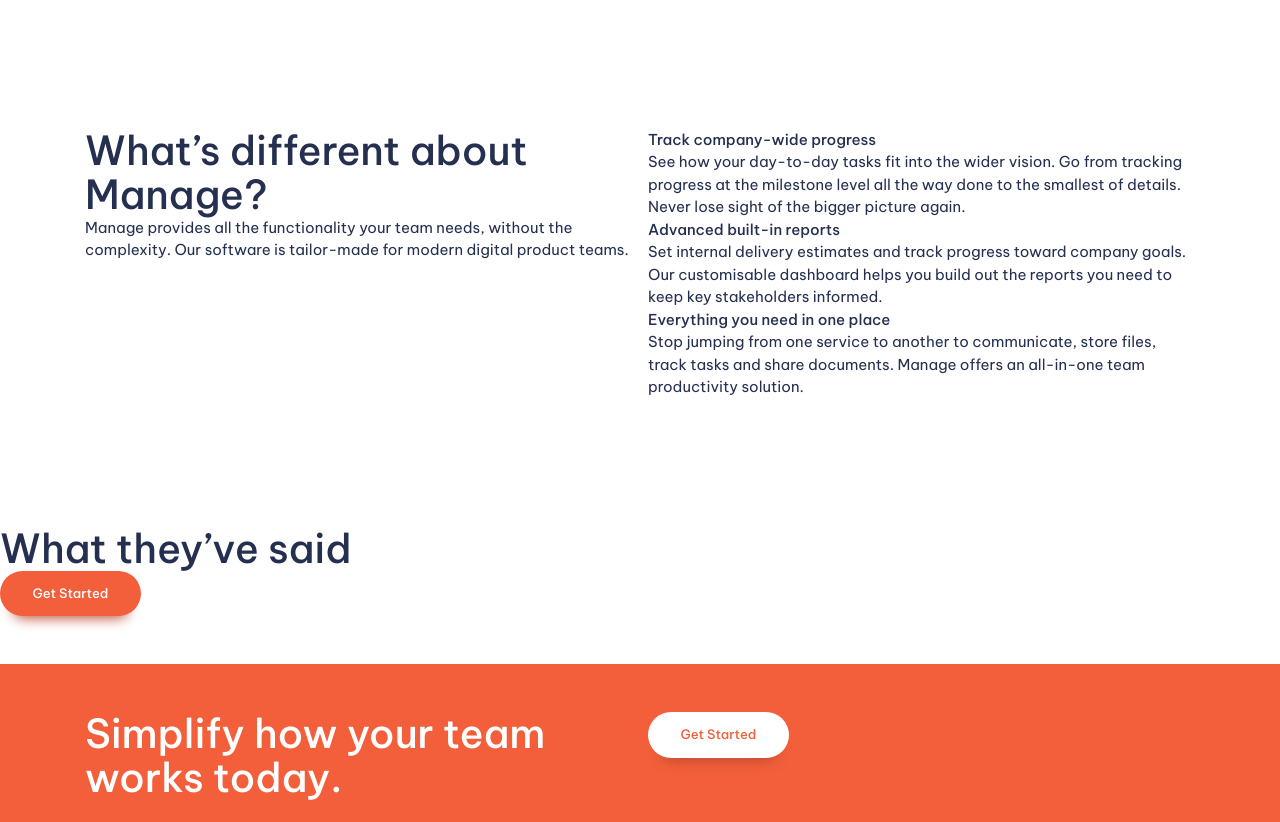
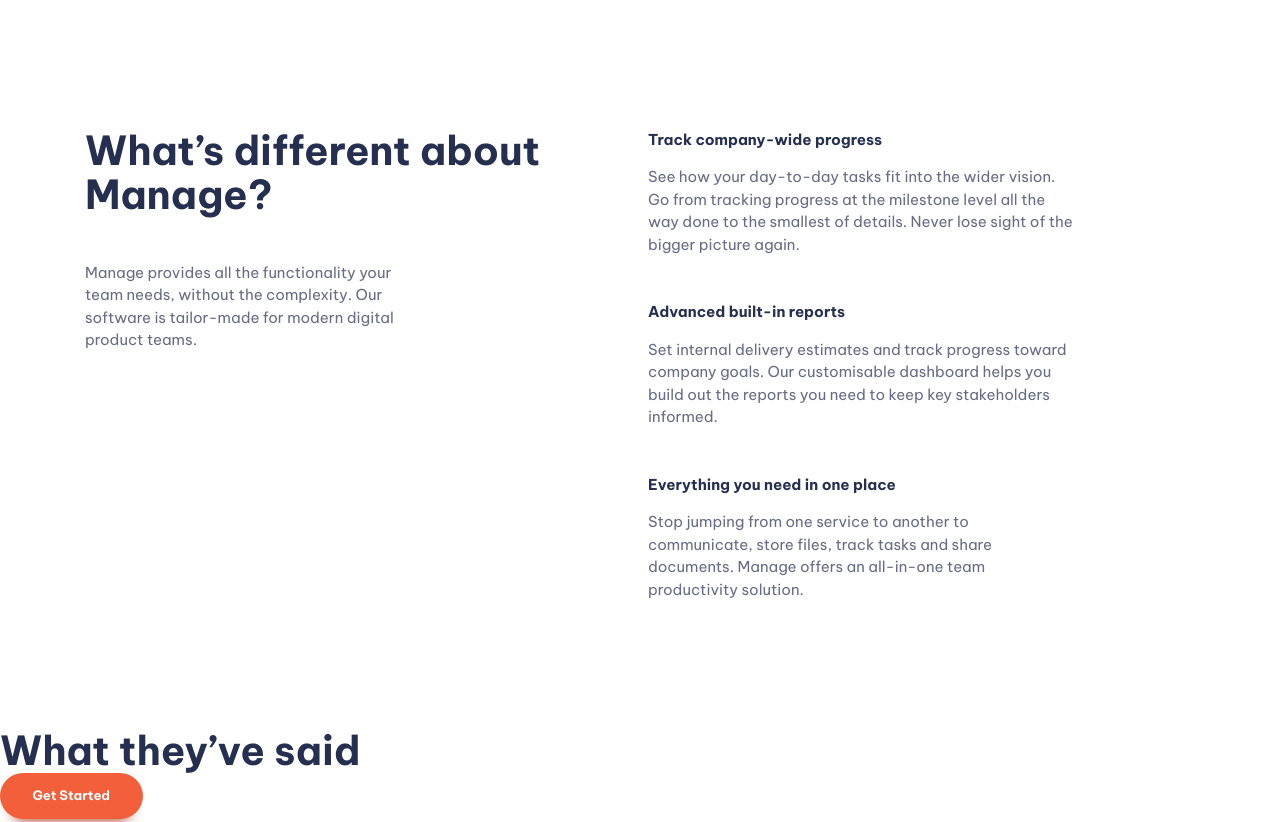
Before and after one commit to tenczowy/fem-manage-landing-page, a website built with Vite: page index.html in a window 1280 px wide. Shown: the part 700-1522 px from the top of the page. Built offline with nearby package versions, Linux system fonts and the light colour scheme.

Commit message:
general spacing
spacing of main elements done

```diff
--- a/index.html
+++ b/index.html
@@ -39,7 +39,7 @@
       <section class="padding-block-900">
       <div class="container">
         <div class="even-columns">
-          <div>
+          <div class="flow">
             <h1 class="fs-primary-heading fw-bold">
               Bring everyone together to build better products.
             </h1>
@@ -57,31 +57,37 @@
       <section class="padding-block-900">
         <div class="container">
           <div class="even-columns">
-            <div>
+            <div class="flow">
               <h2 class="fs-secondary-heading fw-bold">What’s different about Manage?</h2>
               <p>Manage provides all the functionality your team needs, without
                 the complexity. Our software is tailor-made for modern digital
                 product teams. </p>
             </div>
             <div>
-              <ul role="list" class="numbered-items">
-                <li>
+              <ul role="list" class="numbered-items | flow">
+                <li class="flow">
+                    <div class="flow" style="--flow-spacer: 1em">
                     <h3 class="fs-600 fw-bold">Track company-wide progress</h3>
-                  <p>See how your day-to-day tasks fit into the wider vision. Go from
+                    <p data-width="wide">See how your day-to-day tasks fit into the wider vision. Go from
                       tracking progress at the milestone level all the way done to the
                       smallest of details. Never lose sight of the bigger picture again.</p>
+                    </div>
                   </li>
-                <li>
+                  <li class="flow">
+                    <div class="flow" style="--flow-spacer: 1em">
                     <h3 class="fs-600 fw-bold">Advanced built-in reports</h3>
-                  <p>Set internal delivery estimates and track progress toward company
+                    <p data-width="wide">Set internal delivery estimates and track progress toward company
                       goals. Our customisable dashboard helps you build out the reports
                       you need to keep key stakeholders informed.</p>
+                    </div>
                   </li>
-                <li>
+                  <li class="flow">
+                    <div class="flow" style="--flow-spacer: 1em">
                     <h3 class="fs-600 fw-bold">Everything you need in one place</h3>
-                  <p>Stop jumping from one service to another to communicate, store files,
+                    <p data-width="wide">Stop jumping from one service to another to communicate, store files,
                       track tasks and share documents. Manage offers an all-in-one team
                       productivity solution.</p>
+                    </div>
                   </li>
               </ul>
             </div>
@@ -124,7 +130,7 @@
           </div>
           <div>
             <nav class="footer-nav">
-              <ul aria-label="Footer" role="list">
+              <ul class="flow" data-spacing="tight" aria-label="Footer" role="list">
                 <li><a href="#">Home</a></li>
                 <li><a href="#">Pricing</a></li>
                 <li><a href="#">Products</a></li>
--- a/style.css
+++ b/style.css
@@ -16,7 +16,7 @@
 
   --fw-regular: 400;
   --fw-semi-bold: 500;
-  --fw-bold: 500;
+  --fw-bold: 700;
 
   --fs-300: 0.8125rem;
   --fs-400: 0.875rem;
@@ -129,6 +129,15 @@ body{
   font-size: var(--fs-body);
   font-family: var(--ff-body);
   color: var(--clr-primary-400);
+}
+
+p:not([class]){
+  opacity: 0.7;
+  max-width: 32ch;
+}
+
+p[data-width="wide"] {
+  max-width: 42ch;
 }
 
 .button{
@@ -265,6 +274,31 @@ body{
   width: 1px;
 }
 
+
+.container{
+  --max-width: 1110px;
+  --padding: 1rem;
+
+  width: min(var(--max-width), 100% - (var(--padding) * 2));
+  margin-inline: auto;
+}
+
+.flow  * + *{
+  margin-top: var(--flow-spacer, 3em);
+}
+
+.even-columns{
+  display: grid;
+  gap: 1rem;
+}
+
+@media (min-width: 50em){
+  .even-columns{
+    grid-auto-flow: column;
+    grid-auto-columns: 1fr;
+  }
+}
+
 .text-primary-400 {
   color:var(--clr-primary-400);
 }
@@ -312,6 +346,7 @@ body{
 .fs-300  { font-size: var(--fs-300); }
 .fs-400 { font-size: var(--fs-400); }
 .fs-500 { font-size: var(--fs-500); }
+.fs-600 { font-size: var(--fs-600); }
 
 .padding-block-900{
   padding-block: var(--size-900);
@@ -329,24 +364,3 @@ body{
     display: inline-flex;
   }
 }
-
-
-.container{
-  --max-width: 1110px;
-  --padding: 1rem;
-
-  width: min(var(--max-width), 100% - (var(--padding) * 2));
-  margin-inline: auto;
-}
-
-.even-columns{
-  display: grid;
-  gap: 1rem;
-}
-
-@media (min-width: 50em){
-  .even-columns{
-    grid-auto-flow: column;
-    grid-auto-columns: 1fr;
-  }
-}
```
Lines whose indentation alone changed are shown as unchanged.
